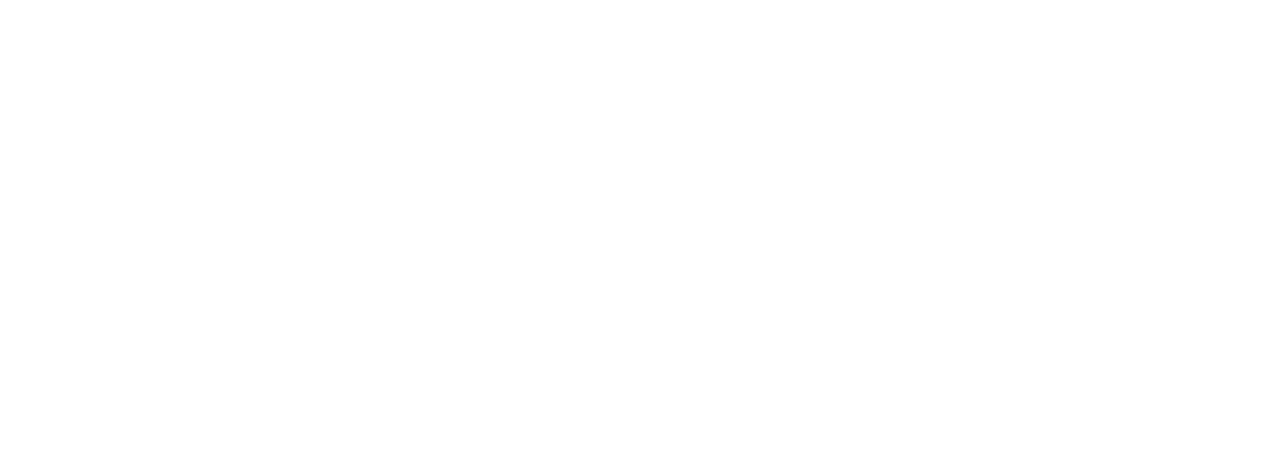
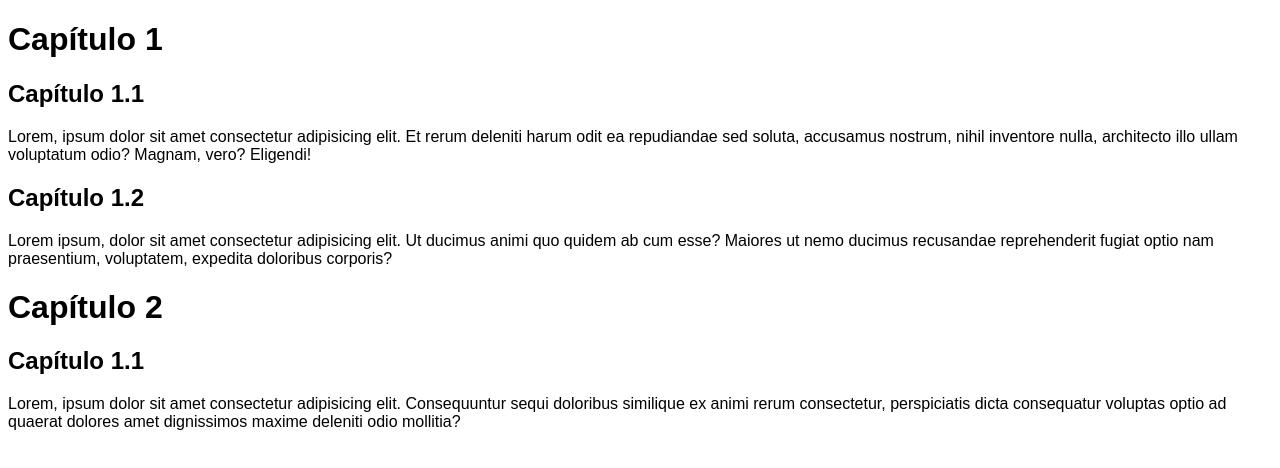
Before and after one commit to LeticiaSiqueirat4857/meusite, a plain HTML site: page index.html in a window 1280 px wide. Drawn offline with Linux system fonts and the light colour scheme.

Commit message:
Add files via upload

```diff
--- a/index.html
+++ b/index.html
@@ -3,12 +3,26 @@
 <head>
     <meta charset="UTF-8">
     <meta name="viewport" content="width=device-width, initial-scale=1.0">
-    <title>Document</title>
+    <title>CSS inline</title>
 </head>
- <script>
-    window.alert("o ultimo homem fiel do mundo")
- </script>
-<body>
+<body style="font-family: sans-serif;">
+
+    <h1 style="color: navy,cornflowerblue">Capítulo 1</h1>
+
+<h2>Capítulo 1.1</h2>
+<p>Lorem, ipsum dolor sit amet consectetur adipisicing elit.
+Et rerum deleniti harum odit ea repudiandae sed soluta, accusamus nostrum, nihil inventore nulla,
+architecto illo ullam voluptatum odio? Magnam, vero? Eligendi!</p>
+
+<h2>Capítulo 1.2</h2>
+<p>Lorem ipsum, dolor sit amet consectetur adipisicing elit. Ut ducimus animi quo quidem ab cum esse?
+ Maiores ut nemo ducimus recusandae reprehenderit fugiat optio nam praesentium,
+voluptatem, expedita doloribus corporis?</p>
+
+<h1>Capítulo 2</h1>
+<h2>Capítulo 1.1</h2>
+<p>Lorem, ipsum dolor sit amet consectetur adipisicing elit. Consequuntur sequi doloribus similique ex animi rerum consectetur,
+ perspiciatis dicta consequatur voluptas optio ad quaerat dolores amet dignissimos maxime deleniti odio mollitia?</p>
+
 </body>
 </html>
-</html>
```
